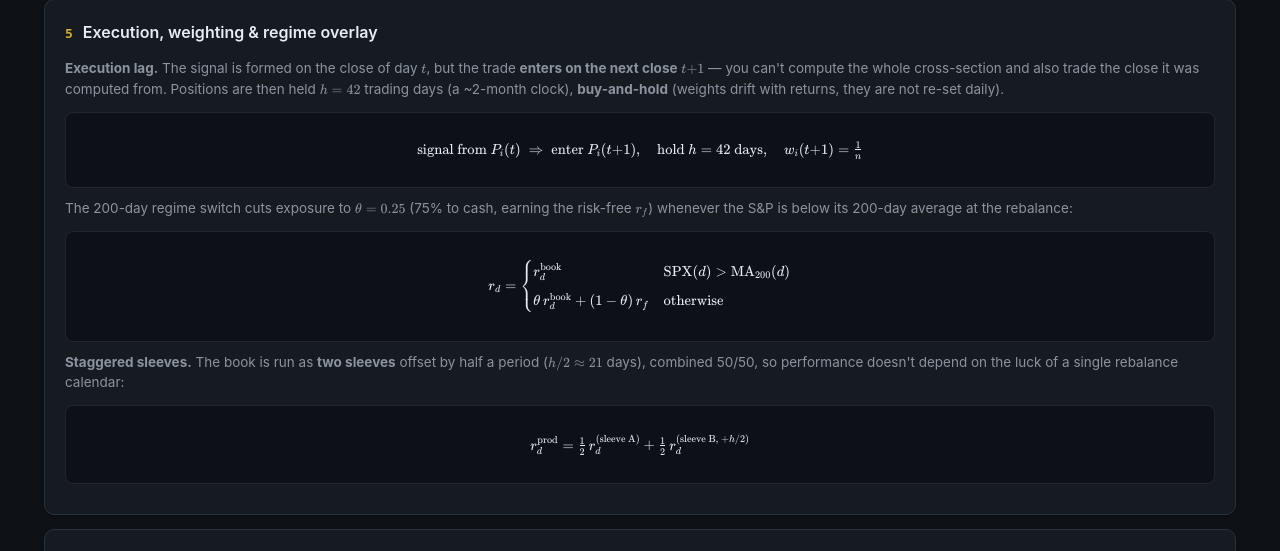
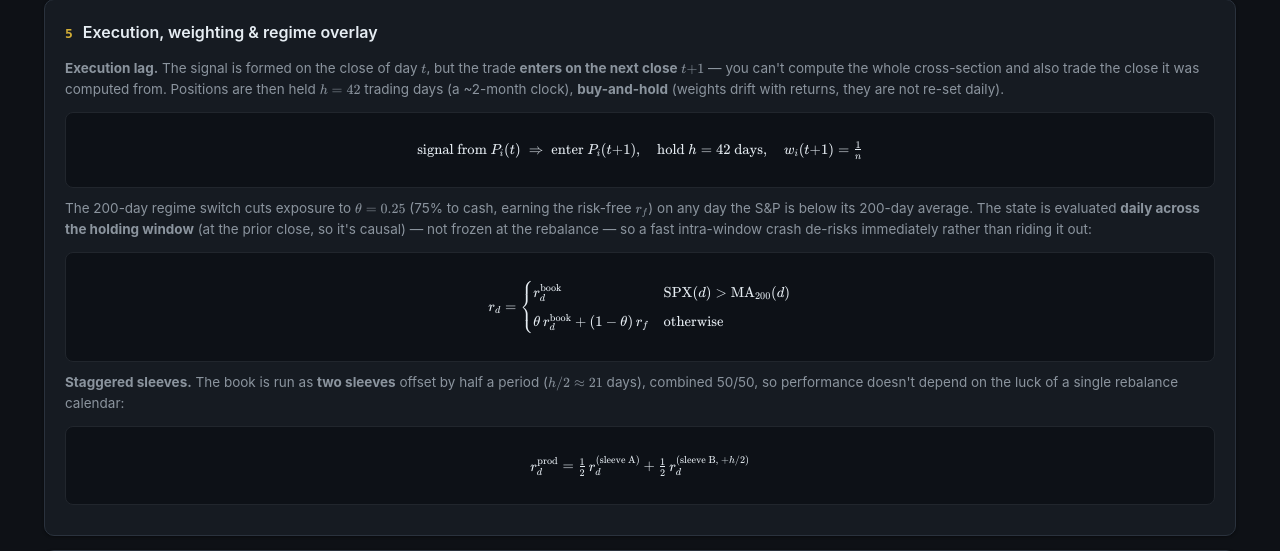
Before and after one commit to Tstansberry81/quantmodel, a Flask app: page /model in a window 1280 px wide. Shown: the part 1701-2252 px from the top of the page. Run offline with Flask 3, Linux system fonts and the light colour scheme; data that the repository does not hold is empty.

Commit message:
Refresh /model page for the continuous 200dMA regime
Regime is now evaluated daily across the holding window (prior-close, causal),
not frozen at rebalance; drawdown caveat updated -34% -> -26%.

Co-Authored-By: Claude Opus 4.8 <noreply@anthropic.com>

```diff
--- a/templates/model.html
+++ b/templates/model.html
@@ -66,7 +66,7 @@
   <h2><span class="n">5</span> Execution, weighting &amp; regime overlay</h2>
   <p class="lead"><b>Execution lag.</b> The signal is formed on the close of day \(t\), but the trade <b>enters on the next close</b> \(t{+}1\) — you can't compute the whole cross-section and also trade the close it was computed from. Positions are then held \(h=42\) trading days (a ~2-month clock), <b>buy-and-hold</b> (weights drift with returns, they are not re-set daily).</p>
   <div class="eqbox">$$\text{signal from }P_i(t)\;\Rightarrow\;\text{enter }P_i(t{+}1),\quad\text{hold }h=42\text{ days},\quad w_i(t{+}1)=\tfrac{1}{n}$$</div>
-  <p class="lead">The 200-day regime switch cuts exposure to \(\theta=0.25\) (75% to cash, earning the risk-free \(r_f\)) whenever the S&amp;P is below its 200-day average at the rebalance:</p>
+  <p class="lead">The 200-day regime switch cuts exposure to \(\theta=0.25\) (75% to cash, earning the risk-free \(r_f\)) on any day the S&amp;P is below its 200-day average. The state is evaluated <b>daily across the holding window</b> (at the prior close, so it's causal) — not frozen at the rebalance — so a fast intra-window crash de-risks immediately rather than riding it out:</p>
   <div class="eqbox">$$r_d=\begin{cases}r^{\text{book}}_d & \text{SPX}(d)>\text{MA}_{200}(d)\\[6pt]\theta\,r^{\text{book}}_d+(1-\theta)\,r_f & \text{otherwise}\end{cases}$$</div>
   <p class="lead"><b>Staggered sleeves.</b> The book is run as <b>two sleeves</b> offset by half a period (\(h/2\approx 21\) days), combined 50/50, so performance doesn't depend on the luck of a single rebalance calendar:</p>
   <div class="eqbox">$$r^{\text{prod}}_d=\tfrac12\,r^{(\text{sleeve A})}_d+\tfrac12\,r^{(\text{sleeve B, }+h/2)}_d$$</div>
@@ -88,8 +88,8 @@
 
 <div class="panel">
   <h2>In one sentence</h2>
-  <p class="small" style="line-height:1.6">Each rebalance, take the top-1,000 large-caps above $2B, rank them by acceleration (z-scored), fill 8 slots from ≥15%-revenue-growth names and 2 from anywhere — each admitted only if &lt;0.50 correlated with names already in the book — enter the next day and hold equal-weight for ~2 months, run as two half-period-staggered sleeves, cut to 25% invested when the S&amp;P is below its 200-day average, and net out 10&nbsp;bps of turnover cost.</p>
-  <p class="small" style="line-height:1.6;color:#8b949e;margin-top:10px"><b>Honest caveat:</b> the absolute backtest CAGR is optimistic — the universe is missing ~89% of delisted names (survivorship), the liquidity floor uses market cap as a full-history proxy, and the recent window has been momentum-friendly. Drawdowns are now measured daily (true intra-period, ~−34% vs the S&amp;P −55%), and staggering removes the calendar luck a single sleeve carried. Trust the risk-adjusted shape (Sharpe ≈0.9, drawdown control) over the headline return; ~70% of it is buyable factor premium, not proprietary alpha.</p>
+  <p class="small" style="line-height:1.6">Each rebalance, take the top-1,000 large-caps above $2B, rank them by acceleration (z-scored), fill 8 slots from ≥15%-revenue-growth names and 2 from anywhere — each admitted only if &lt;0.50 correlated with names already in the book — enter the next day and hold equal-weight for ~2 months, run as two half-period-staggered sleeves, cut to 25% invested on any day (checked daily) the S&amp;P is below its 200-day average, and net out 10&nbsp;bps of turnover cost.</p>
+  <p class="small" style="line-height:1.6;color:#8b949e;margin-top:10px"><b>Honest caveat:</b> the absolute backtest CAGR is optimistic — the universe is missing ~89% of delisted names (survivorship), the liquidity floor uses market cap as a full-history proxy, and the recent window has been momentum-friendly. Drawdowns are now measured daily (true intra-period, ~−26% vs the S&amp;P −55%, with the 200dMA de-risk evaluated daily), and staggering removes the calendar luck a single sleeve carried. Trust the risk-adjusted shape (Sharpe ≈0.9, drawdown control) over the headline return; ~70% of it is buyable factor premium, not proprietary alpha.</p>
 </div>
 {% endblock %}
 {% block scripts %}
```
